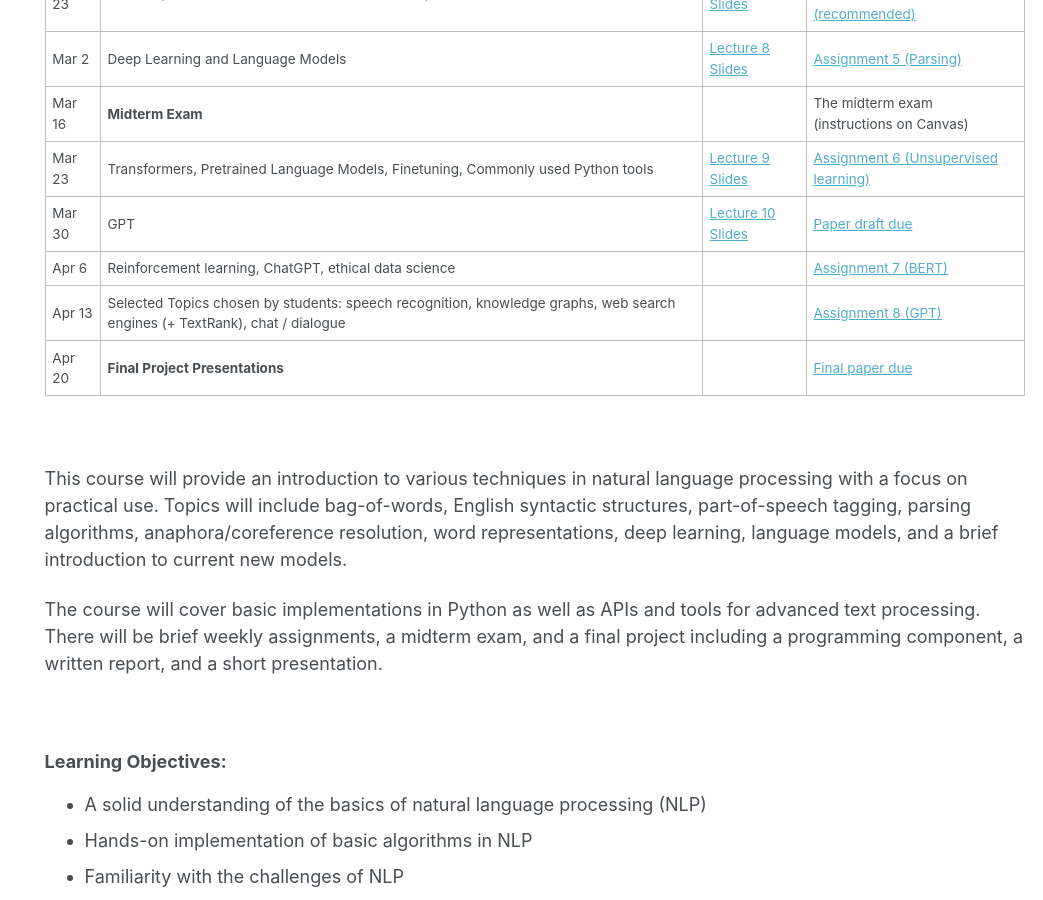
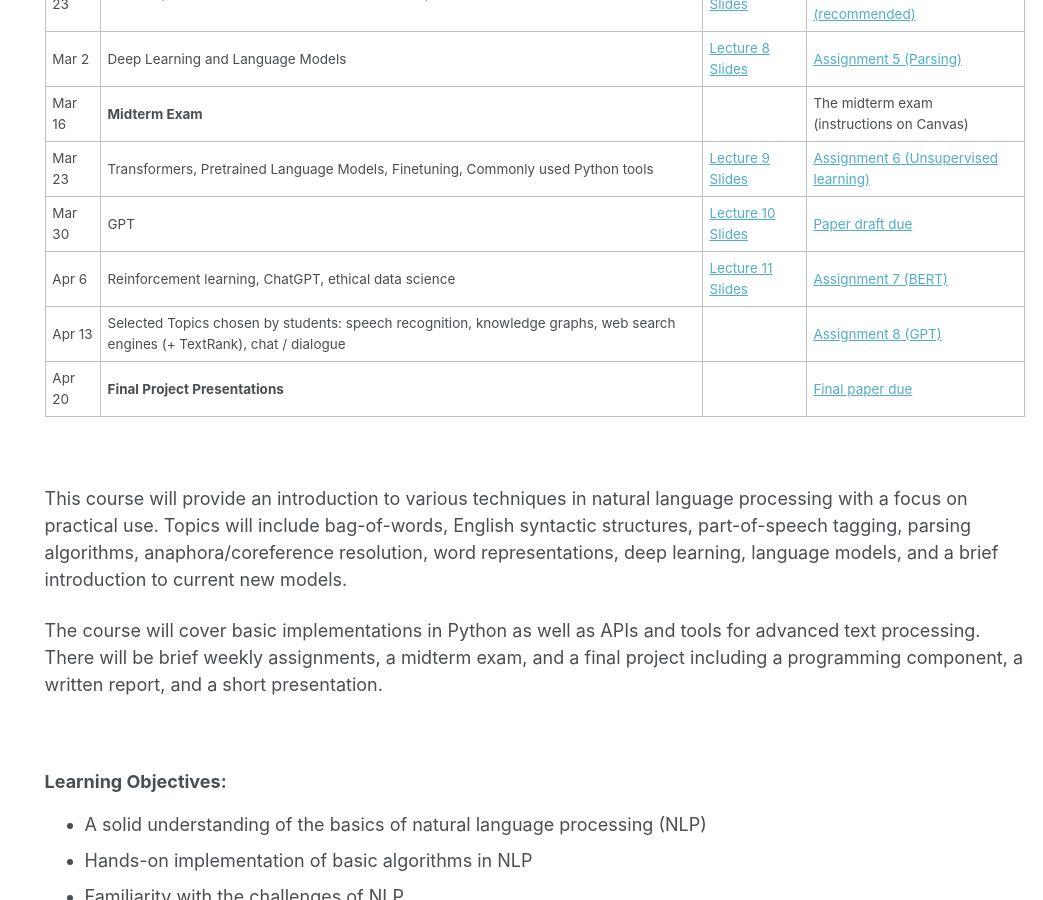
Before and after one commit to rasikabh/rasikabh.github.io, a Jekyll site: the page built from _pages/nlp2023.md, in a window 1280 px wide and 900 px high, scrolled down 1212 px. Shown: the whole window, without its empty margins (237-1280 px from the left). Built offline with Jekyll 4.4.1, drawn with Linux system fonts in a browser that asks for light colours.

Commit message:
Update nlp2023.md

```diff
--- a/_pages/nlp2023.md
+++ b/_pages/nlp2023.md
@@ -53,7 +53,7 @@ Tuesdays 10am - 12pm outside room 1010 and on MS Teams
 | Mar 16  | **Midterm Exam** |  | The midterm exam <br> (instructions on Canvas) |
 | Mar 23  | Transformers, Pretrained Language Models, Finetuning, Commonly used Python tools | [Lecture 9 Slides](https://docs.google.com/presentation/d/1X_8gHpYO2qe3uSZw22Wma6-Lwrox4GHQss9rIjyyAIs/edit?usp=sharing) | [Assignment 6 (Unsupervised learning)](https://docs.google.com/document/d/1bC8dBhJufAvZCVnwDtXI_dhYxsH-Q6Scp1AKsJBpfGA/edit?usp=sharing) |
 | Mar 30 | GPT | [Lecture 10 Slides](https://docs.google.com/presentation/d/10ctUqlLz7Z1sLInXuDF-OBAFrYc5ybtvsbt74WeM97A/edit?usp=sharing) | [Paper draft due](https://docs.google.com/document/d/1qe6uiXbJRvUv1WxvN_YH1PHN7yPMu5hcos9N6x7s_cc/edit?usp=sharing) |
-| Apr 6 | Reinforcement learning, ChatGPT, ethical data science  |  | [Assignment 7 (BERT)](https://docs.google.com/document/d/1NaiioGhlOxTUVg17Sl4V7UyT4OAkYRXBlbHgnfchuus/edit?usp=sharing) |
+| Apr 6 | Reinforcement learning, ChatGPT, ethical data science  | [Lecture 11 Slides](https://docs.google.com/presentation/d/1tRBlLRHdDn521wYyLsCDAIjDsTerC_m71FdP-4DAkzk/edit?usp=sharing) | [Assignment 7 (BERT)](https://docs.google.com/document/d/1NaiioGhlOxTUVg17Sl4V7UyT4OAkYRXBlbHgnfchuus/edit?usp=sharing) |
 | Apr 13 | Selected Topics chosen by students: speech recognition, knowledge graphs, web search engines (+ TextRank), chat / dialogue |  | [Assignment 8 (GPT)](https://docs.google.com/document/d/1TvZ_Yjbx_-w_1V6mC2aXYCqRxBwPcCrTT_li7UzfHe0/edit?usp=sharing) |
 | Apr 20  | **Final Project Presentations** |  | [Final paper due](https://docs.google.com/document/d/1qe6uiXbJRvUv1WxvN_YH1PHN7yPMu5hcos9N6x7s_cc/edit?usp=sharing) |
 
```
